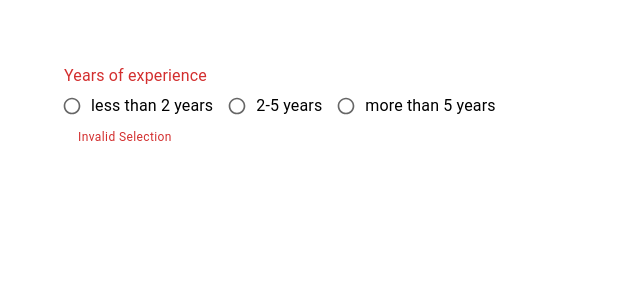
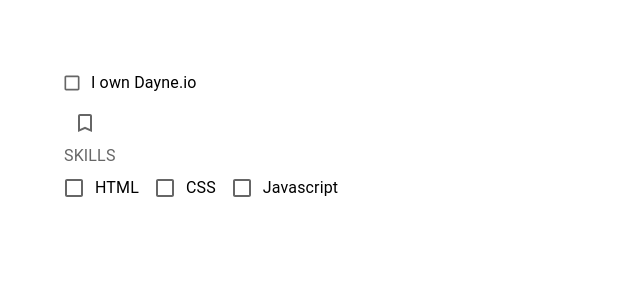
Before and after one commit to jerrydayne/material-ui-demo, a React (Create React App) app: page / in a window 1280 px wide. Shown: the top 300 px of the page, without its empty margins (0-640 px from the left). Built offline with nearby package versions, Linux system fonts and the light colour scheme.

Commit message:
Checkbox and props

```diff
--- a/src/App.tsx
+++ b/src/App.tsx
@@ -4,7 +4,8 @@ import './App.css';
 //import MuiButton from './components/MuiButton';
 //import MuiTextField from './components/MuiTextField';
 //import MuiSelect from './components/MuiSelect';
-import MuiRadioButton from './components/MuiRadioButton';
+//import MuiRadioButton from './components/MuiRadioButton';
+import MuiCheckBox from './components/MuiCheckBox';
 
 
 function App() {
@@ -14,7 +15,8 @@ function App() {
       {/**<MuiButton /> */}
       {/*<MuiTextField />*/}
       {/*<MuiSelect />*/}
-      <MuiRadioButton />
+      {/**<MuiRadioButton /> */}
+      <MuiCheckBox />
     </div>
   );
 }
--- /dev/null
+++ b/src/components/MuiCheckBox.tsx
@@ -0,0 +1,66 @@
+import React from 'react'
+import { Box, FormControlLabel, Checkbox, FormControl, FormLabel, FormGroup } from '@mui/material'
+import { useState } from 'react'
+import { Bookmark, BookmarkBorder } from '@mui/icons-material'
+
+const MuiCheckBox = () => {
+    const [acceptTnC, setAcceptTnC] = useState(false)
+    console.log(acceptTnC)
+    const handleChange = (event: React.ChangeEvent<HTMLInputElement>) => {
+        setAcceptTnC(event.target.checked)
+    }
+
+    const [skills, setSkills] = useState<string[]>([])
+    console.log(skills)
+    const handleSkillsChange = (event: React.ChangeEvent<HTMLInputElement>) => {
+        const index = skills.indexOf(event.target.value)
+        if(index === -1){
+            setSkills([...skills, event.target.value])
+        } else {
+            setSkills(skills.filter((skills) => skills !== event.target.value))
+        }
+    }
+
+  return (
+    <Box>
+      <Box color='secondary'>
+        <FormControlLabel
+            label='I own Dayne.io'
+            control={<Checkbox size='small' color='secondary' checked={acceptTnC} onChange={handleChange} />}
+        />
+      </Box>
+      <Box>
+        <Checkbox
+            icon={<BookmarkBorder />}
+            checkedIcon={<Bookmark />}
+            checked={acceptTnC}
+            onChange={handleChange}
+        />
+      </Box>
+      <Box>
+        <FormControl>
+            <FormLabel>SKILLS</FormLabel>
+            <FormGroup row>
+                <FormControlLabel
+                    label='HTML'
+                    control={<Checkbox
+                        value='HTML' checked={skills.includes('html')} onChange={handleSkillsChange} />}
+                />
+                <FormControlLabel
+                    label='CSS'
+                    value='CSS'
+                    control={<Checkbox checked={skills.includes('css')} onChange={handleSkillsChange} />}
+                />
+                <FormControlLabel
+                    label='Javascript'
+                    value='Javascript'
+                    control={<Checkbox checked={skills.includes('javascript')} onChange={handleSkillsChange} />}
+                />
+            </FormGroup>
+        </FormControl>
+      </Box>
+    </Box>
+  )
+}
+
+export default MuiCheckBox
```
